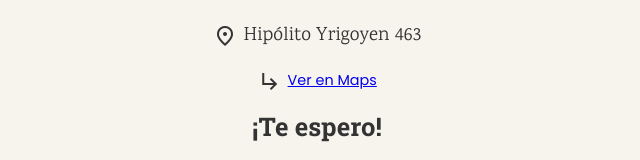
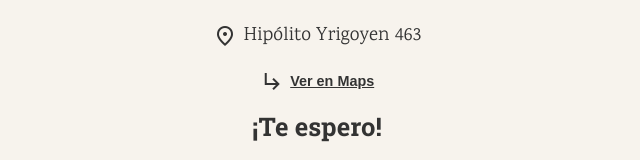
Before and after one commit to mdlmq2/micumpleanios23, a plain HTML site: page index.html in a window 1280 px wide. Shown: the part 386-546 px from the top of the page, without its empty margins (323-963 px from the left). Drawn offline with nearby package versions, Linux system fonts and the light colour scheme; a web font is replaced by a local one.

Commit message:
Cambio de ver en maps

```diff
--- a/style.css
+++ b/style.css
@@ -66,6 +66,9 @@ h1 {
 
 #maps {
     font-size: 0.9rem;
+    font-family: Arial;
+    font-weight: 600;
+    color:#333;
 }
 
 h3 {
```
